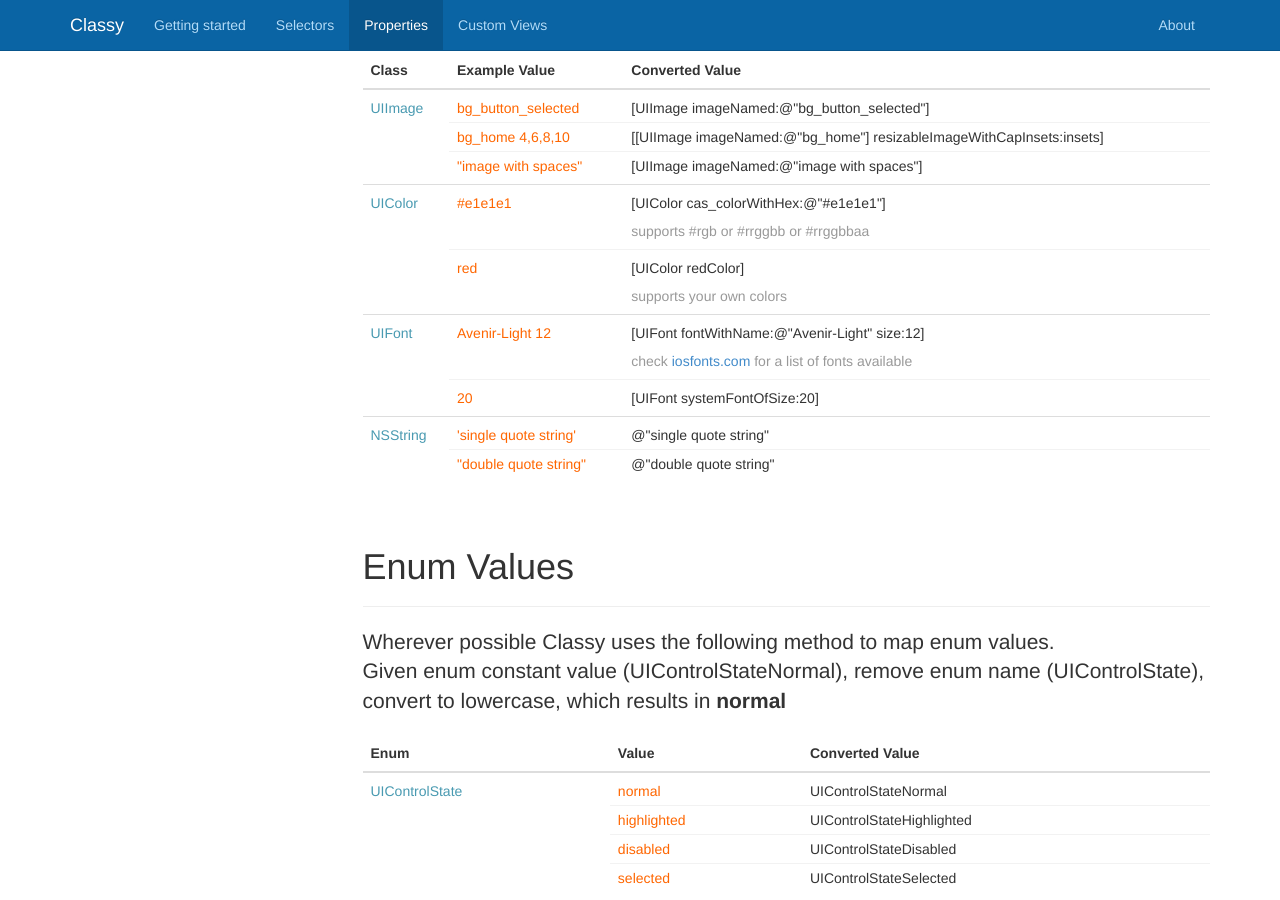
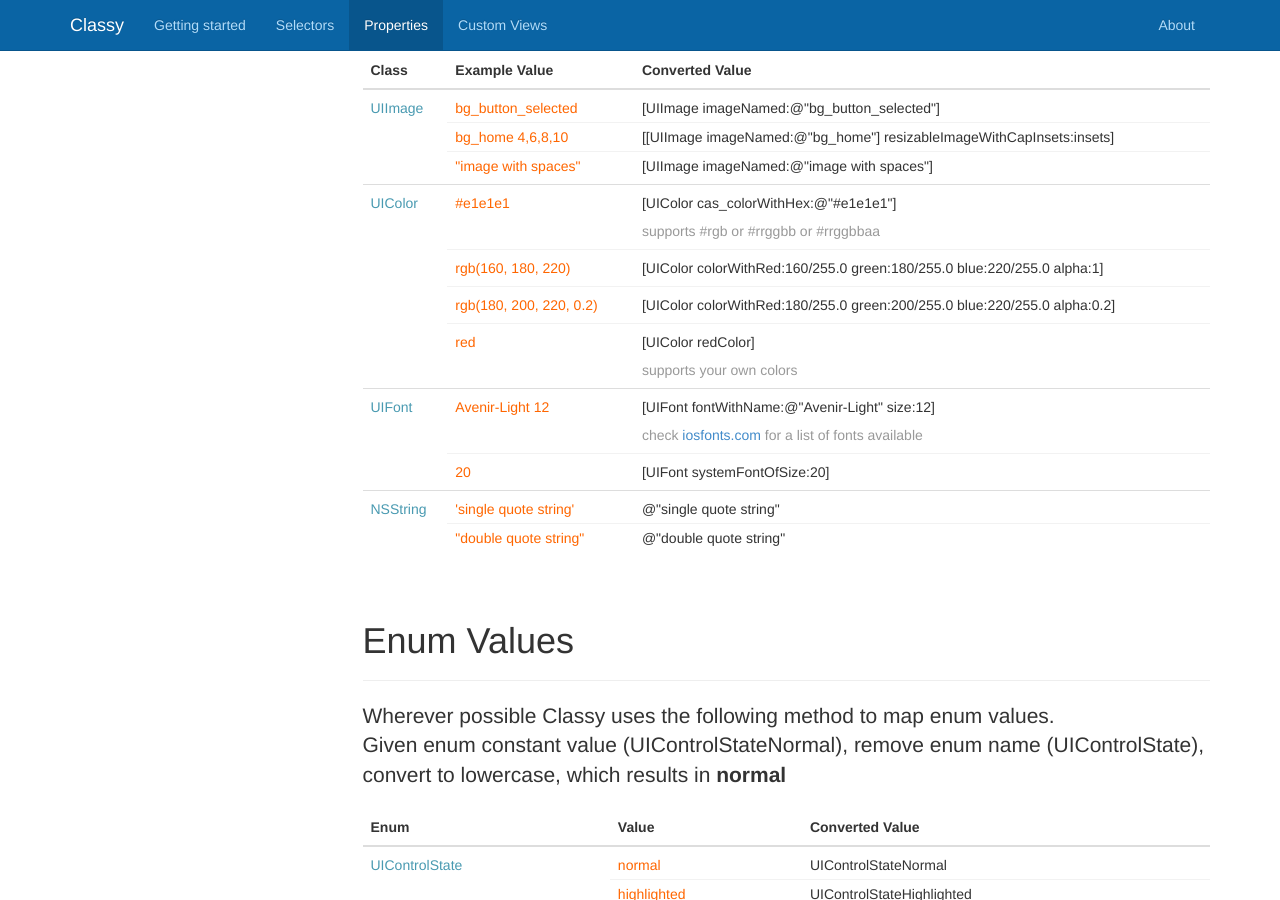
Before and after one commit to ClassyKit/Classy, a Jekyll site: the page built from properties.html, in a window 1280 px wide and 900 px high, scrolled down 4661 px. Built offline with Jekyll 4.4.1, drawn with Linux system fonts in a browser that asks for light colours; nearby versions of some CDN libraries; Markdown is read by kramdown in place of the engine named in the settings; comment, search, counter and statistics services are not loaded.

Commit message:
rgb color

```diff
--- a/properties.html
+++ b/properties.html
@@ -374,6 +374,16 @@ base_url: "../"
           </tr>
           <tr class="seperator">
             <td style="border:none"></td>
+            <td>rgb(160, 180, 220)</td>
+            <td>[UIColor colorWithRed:160/255.0 green:180/255.0 blue:220/255.0 alpha:1]</td>
+          </tr>
+          <tr class="seperator">
+            <td style="border:none"></td>
+            <td>rgb(180, 200, 220, 0.2)</td>
+            <td>[UIColor colorWithRed:180/255.0 green:200/255.0 blue:220/255.0 alpha:0.2]</td>
+          </tr>
+          <tr class="seperator">
+            <td style="border:none"></td>
             <td>red</td>
             <td>[UIColor redColor]</td>
           </tr>
```
